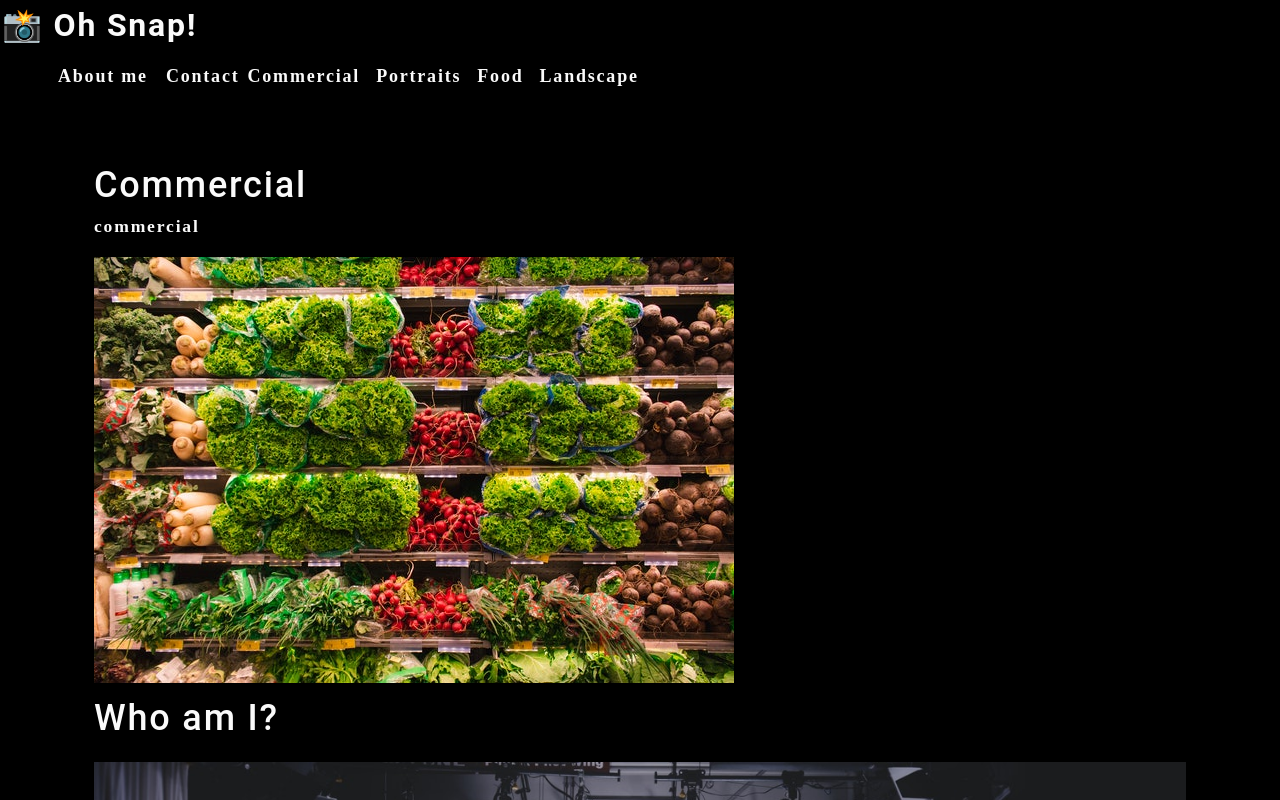
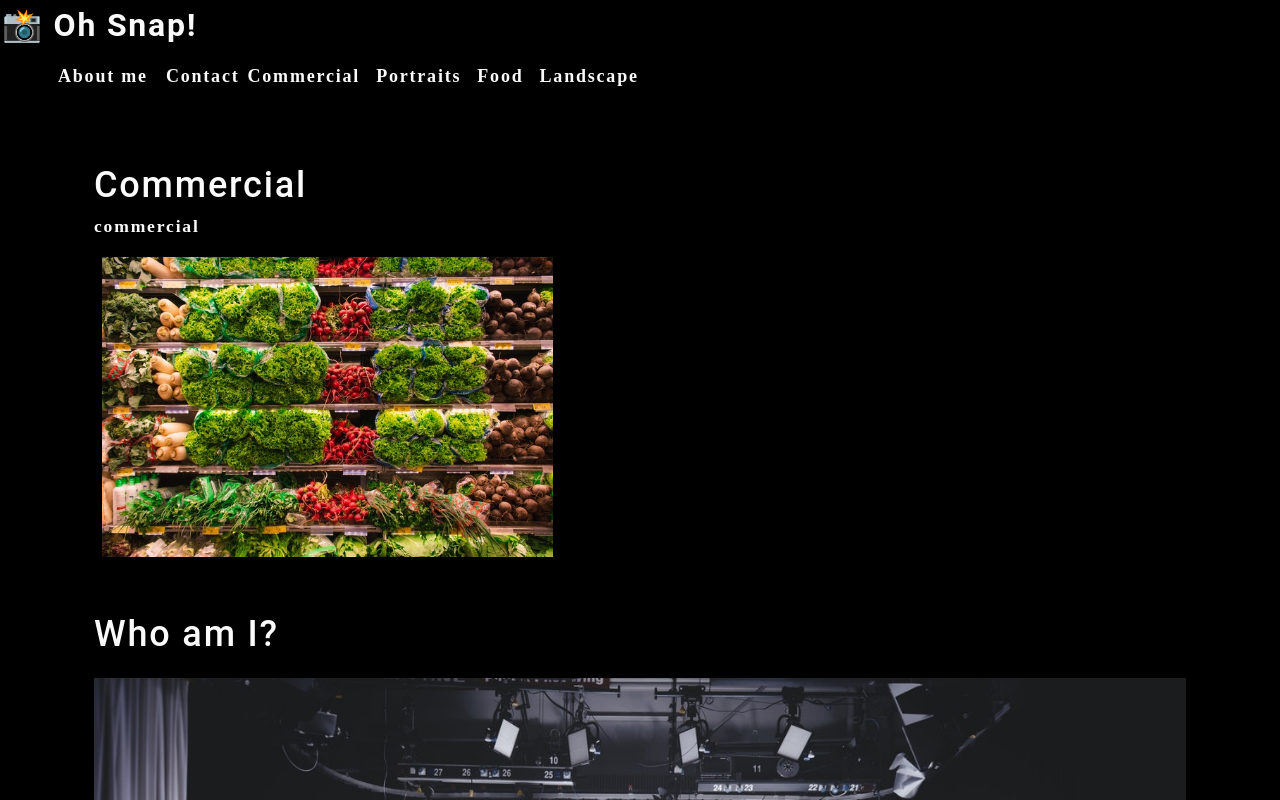
Before and after one commit to rbsantos-code/photo-port-refresh, a React (Create React App) app: page / in a window 1280 px wide. Shown: the top 800 px of the page. Built offline with nearby package versions, Linux system fonts and the light colour scheme.

Commit message:
customize image

```diff
--- a/src/components/Gallery/index.js
+++ b/src/components/Gallery/index.js
@@ -12,9 +12,11 @@ function Gallery(props) {
         <section>
             <h1>{capitalizeFirstLetter(currentCategory.name)}</h1>
             <p>{currentCategory.name}</p>
-            <div>
+            <div className="flex-row">
                 <img
                     src={photo}
+                    alt="Commercial Example"
+                    className="img-thumbnail mx-1"
                 />
             </div>
         </section>
```
